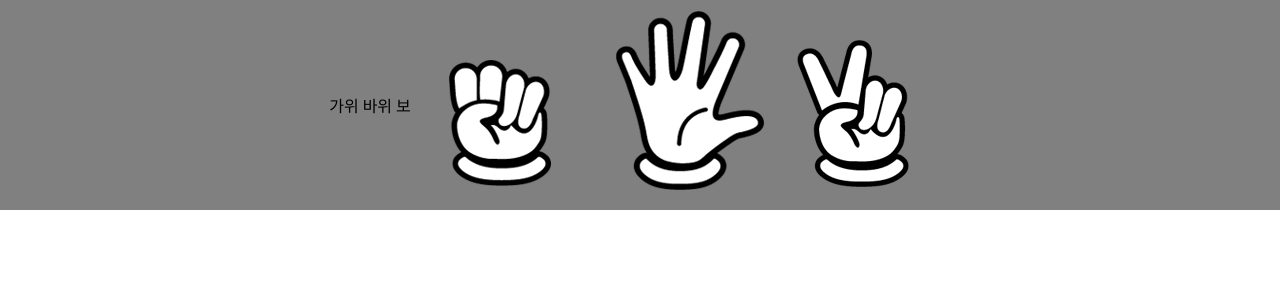
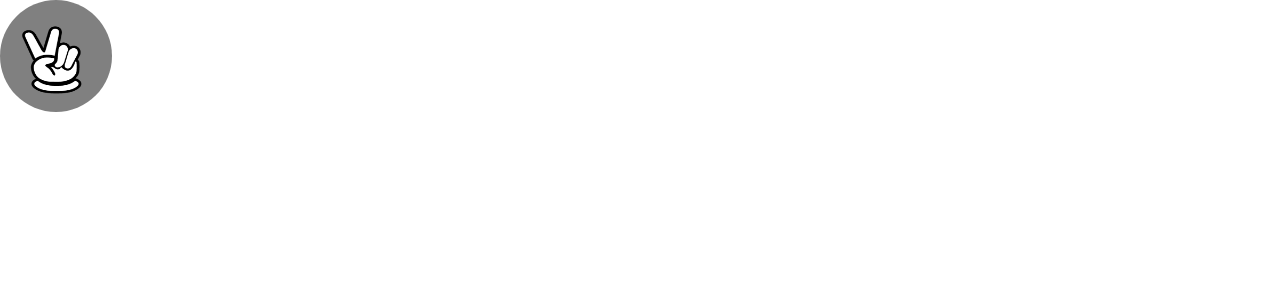
Before and after one commit to SkyRain1225/Rock-Paper-Scissors-Game, a React (Vite) app: page / in a window 1280 px wide. Shown: the top 300 px of the page. Built offline with nearby package versions, Linux system fonts and the light colour scheme.

Commit message:
✨ 가위바위보 선택 컴포넌트 생성

```diff
--- a/src/App.tsx
+++ b/src/App.tsx
@@ -1,6 +1,6 @@
 import { ThemeProvider } from 'styled-components';
 
-import { HelloWorld } from '~/components';
+import Main from '~/pages/Main';
 import { GlobalStyled } from '~/styles/GlobalStyled';
 import { theme } from '~/styles/themes';
 
@@ -14,7 +14,7 @@ const App = () => {
   return (
     <ThemeProvider theme={theme}>
       <GlobalStyled />
-      <HelloWorld />
+      <Main />
     </ThemeProvider>
   );
 };
--- a/src/components/HelloWorld/HelloWorld.tsx
+++ b/src/components/HelloWorld/HelloWorld.tsx
@@ -1,16 +1,7 @@
-import { Paper, Rock, Scissors } from '~/assets';
-
 import * as S from './HelloWorld.styled';
 
 const HelloWorld = () => {
-  return (
-    <S.Container>
-      가위 바위 보
-      <img src={Rock} alt="rock-image" />
-      <img src={Paper} alt="paper-image" />
-      <img src={Scissors} alt="scissors-image" />
-    </S.Container>
-  );
+  return <S.Container>가위 바위 보</S.Container>;
 };
 
 export default HelloWorld;
--- /dev/null
+++ b/src/components/TypeInformation/TypeInformation.styled.ts
@@ -0,0 +1,49 @@
+import styled from 'styled-components';
+
+export const Container = styled.div`
+  position: relative;
+  display: flex;
+  width: 7rem;
+  height: 7rem;
+  justify-content: center;
+  align-items: center;
+  background-color: ${props => props.theme.colors.main};
+  border-radius: 50%;
+
+  > img {
+    width: 6rem;
+    height: 6rem;
+    position: absolute;
+    left: 50%;
+    top: 50%;
+    transform: translate(-50%, -50%);
+    opacity: 0;
+  }
+  &.rock {
+    .Rock {
+      opacity: 1;
+    }
+  }
+  &.paper {
+    .Paper {
+      opacity: 1;
+    }
+  }
+  &.scissors {
+    .Scissors {
+      opacity: 1;
+    }
+  }
+
+  > .Rock {
+    margin-bottom: 1rem;
+  }
+  > .Scissors {
+    margin-bottom: 0.5rem;
+  }
+  > .Paper {
+    width: 5rem;
+    height: 5rem;
+    margin-top: 0.2rem;
+  }
+`;
--- /dev/null
+++ b/src/components/TypeInformation/TypeInformation.tsx
@@ -0,0 +1,41 @@
+import { useEffect, useState } from 'react';
+
+import { Paper, Rock, Scissors } from '~/assets';
+import { ThreeTypes } from '~/types/types';
+
+import * as S from './TypeInformation.styled';
+
+const TYPE = ['paper', 'rock', 'scissors'] as const;
+
+const TypeInformation = ({ type }: { type?: ThreeTypes }) => {
+  const [count, setCount] = useState(0);
+
+  useEffect(() => {
+    if (type) return;
+
+    setTimeout(() => {
+      count === 2 ? setCount(0) : setCount(count + 1);
+    }, 300);
+  }, [count, type]);
+
+  // const [isAnimate, setIsAnimate] = useState<ThreeTypes>(TYPE[0]);
+
+  // const changeType = (type: ThreeTypes) => {
+  //   const index = TYPE.indexOf(type);
+  //   timeoutHandler = setTimeout(() => {
+  //     const changeValue = index === 2 ? TYPE[0] : TYPE[index + 1];
+  //     setIsAnimate(changeValue);
+  //     changeType(changeValue);
+  //   }, 300);
+  // };
+
+  return (
+    <S.Container className={type || TYPE[count]}>
+      <img src={Paper} alt="paper-image" className="Paper" />
+      <img src={Rock} alt="rock-image" className="Rock" />
+      <img src={Scissors} alt="scissors-image" className="Scissors" />
+    </S.Container>
+  );
+};
+
+export default TypeInformation;
--- a/src/components/index.ts
+++ b/src/components/index.ts
@@ -1 +1,2 @@
 export { default as HelloWorld } from './HelloWorld/HelloWorld';
+export { default as TypeInfomation } from './TypeInformation/TypeInformation';
--- a/src/index.tsx
+++ b/src/index.tsx
@@ -1,15 +1,14 @@
 import { Suspense } from 'react';
-import ReactDOM from 'react-dom';
+import ReactDOM from 'react-dom/client';
 
 import { RecoilRoot } from 'recoil';
 
 import App from './App';
 
-ReactDOM.render(
+ReactDOM.createRoot(document.getElementById('root') as HTMLElement).render(
   <RecoilRoot>
     <Suspense>
       <App />
     </Suspense>
   </RecoilRoot>,
-  document.getElementById('root'),
 );
--- /dev/null
+++ b/src/pages/Main.tsx
@@ -0,0 +1,13 @@
+import React from 'react';
+
+import { TypeInfomation } from '~/components';
+
+const Main = () => {
+  return (
+    <div>
+      <TypeInfomation />
+    </div>
+  );
+};
+
+export default Main;
--- /dev/null
+++ b/src/types/types.ts
@@ -0,0 +1 @@
+export type ThreeTypes = 'rock' | 'paper' | 'scissors';
```
Also changed, not shown: src/pages/README.md (deleted).
